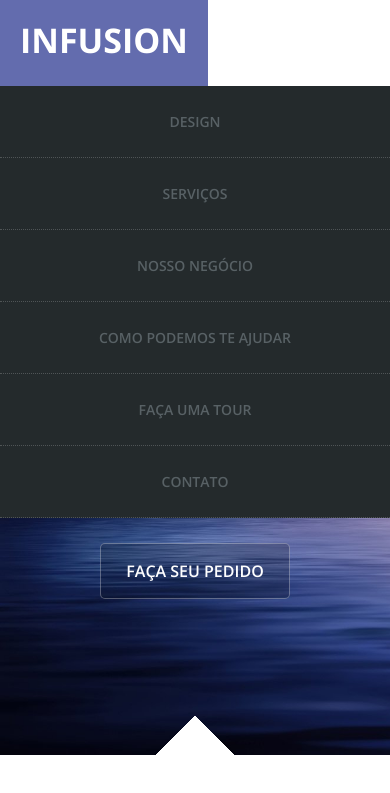
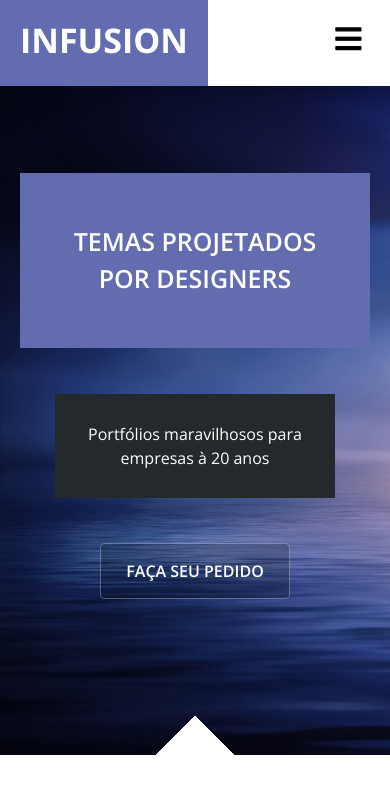
Before and after one commit to luizjxcoder/PROJETO-INFUSION, a plain HTML site: page index.html in a window 390 px wide. Shown: the top 793 px of the page. Drawn offline with nearby package versions, Linux system fonts and the light colour scheme.

Commit message:
script button

```diff
--- a/index.html
+++ b/index.html
@@ -25,7 +25,7 @@
    <header class="header">
       <a href="index.html" class="logo-text">infusion</a>
 
-      <button style="display: none;" class="header-btn-menu"><i class="fas fa-bars fa fa-2x"></i><span class="sr-only">
+      <button style="display: none;" class="header-btn-menu"><i class="fas fa-bars fa-2x"></i><span class="sr-only">
             Menu</span></button>
 
       <nav class="header-nav">
--- a/js/main.js
+++ b/js/main.js
@@ -6,7 +6,7 @@
 
     var menu = new Menu({
         container: '.header-nav',
-        toggleBtn: '.header-btn-Menu',
+        toggleBtn: '.header-btn-menu',
         widthEnabled: 1024
     })
 
--- a/style/main.css
+++ b/style/main.css
@@ -31,6 +31,7 @@ img {
 .js .header {
   position: fixed;
   width: 100%;
+  z-index: 10;
 }
 
 .logo-text {
@@ -71,7 +72,7 @@ img {
   font-weight: 600;
   display: block;
   padding: 25px 0;
-  transition: 0.5s ease;
+  transition: 0.8s ease;
 }
 
 .header-nav a:hover {
@@ -83,13 +84,12 @@ img {
   margin: 1.5em;
   background: transparent;
   border: none;
-  font-size: 18px;
+  font-size: 15px;
 }
 
 .js .header-nav {
-   transition: max-height 1s;
+  transition: max-height 1s;
 }
-
 
 .hero {
   height: 80vh;
```
